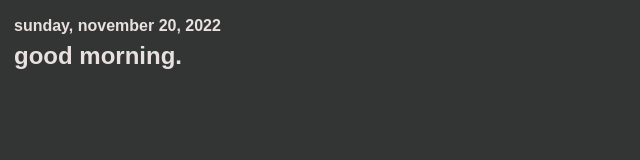
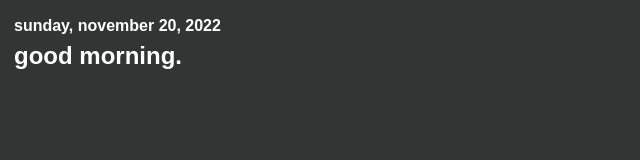
Before and after one commit to xCharcx/notion, a plain HTML site: page index.html in a window 1280 px wide. Shown: the whole page, without its empty margins (0-640 px from the left). Drawn offline with Linux system fonts and the light colour scheme.

Commit message:
Update index.html

```diff
--- a/index.html
+++ b/index.html
@@ -6,7 +6,7 @@
         display: flex;
         font-family: sans-serif;
         font-size: 18pt;
-        color: #e8e1e0;
+        color: #ffffff;
         padding: 5px;
         border: 1px solid #333434;
         justify-content: left;
```
